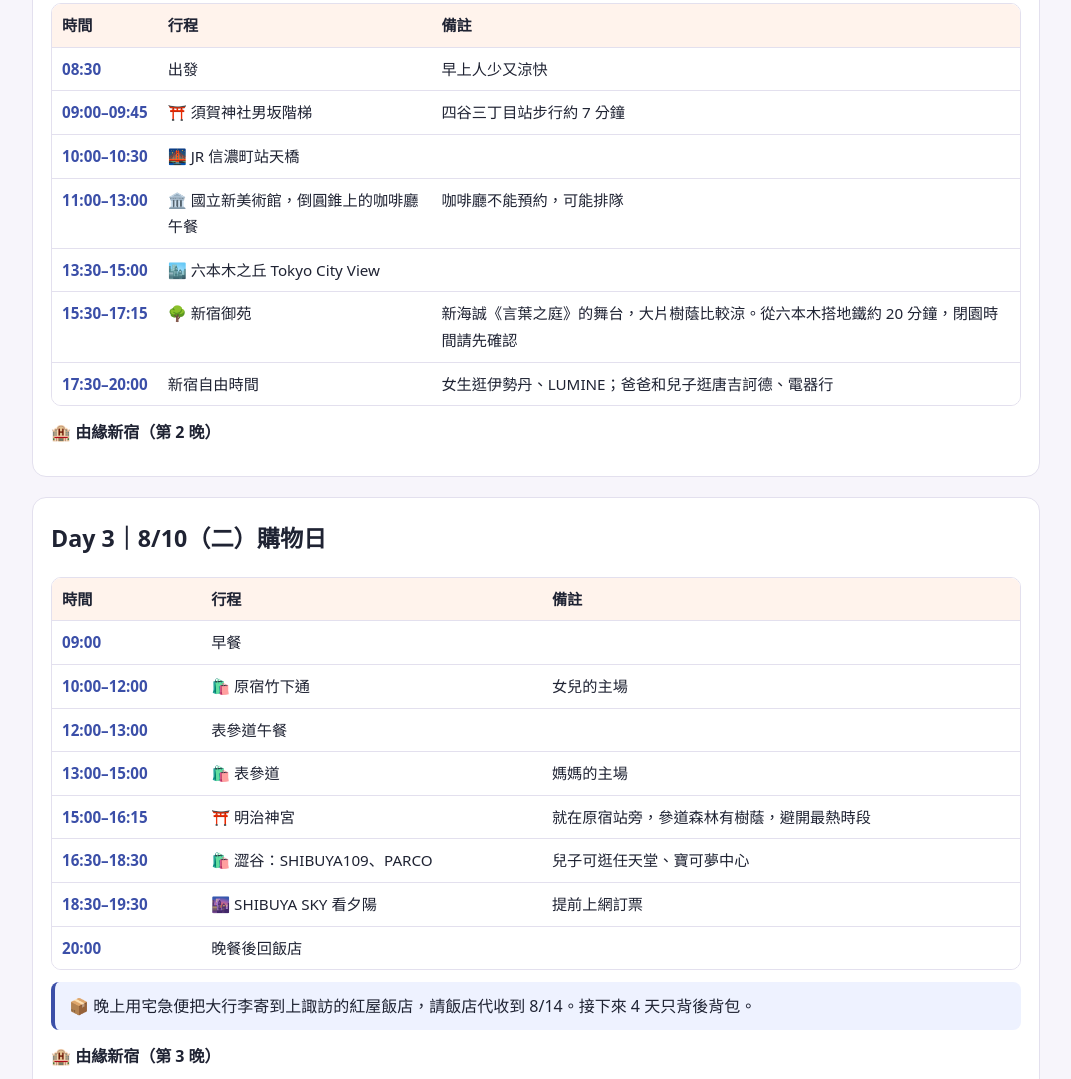
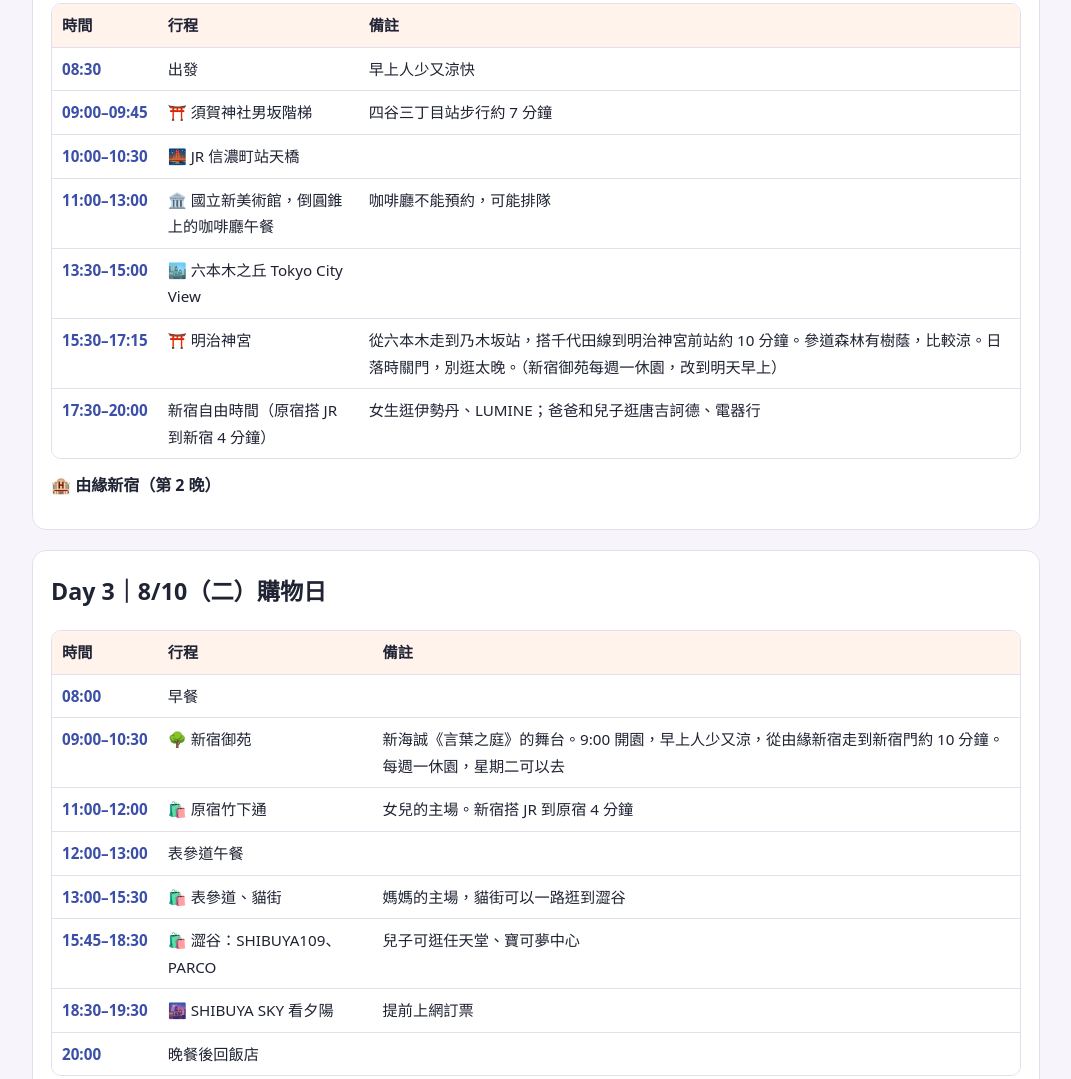
Before and after one commit to hmcheng1010/kiminonawa-trip, a plain HTML site: page itinerary.html in a window 1280 px wide. Shown: the part 995-2074 px from the top of the page, without its empty margins (104-1175 px from the left). Drawn offline with Linux system fonts and the light colour scheme.

Commit message:
Move Shinjuku Gyoen off its Monday closure; correct geyser note
Co-Authored-By: Claude Opus 5.5 <noreply@anthropic.com>

```diff
--- a/itinerary.html
+++ b/itinerary.html
@@ -41,8 +41,8 @@
       <tr><td class="time">10:00–10:30</td><td>🌉 JR 信濃町站天橋</td><td></td></tr>
       <tr><td class="time">11:00–13:00</td><td>🏛️ 國立新美術館，倒圓錐上的咖啡廳午餐</td><td>咖啡廳不能預約，可能排隊</td></tr>
       <tr><td class="time">13:30–15:00</td><td>🏙️ 六本木之丘 Tokyo City View</td><td></td></tr>
-      <tr><td class="time">15:30–17:15</td><td>🌳 新宿御苑</td><td>新海誠《言葉之庭》的舞台，大片樹蔭比較涼。從六本木搭地鐵約 20 分鐘，閉園時間請先確認</td></tr>
-      <tr><td class="time">17:30–20:00</td><td>新宿自由時間</td><td>女生逛伊勢丹、LUMINE；爸爸和兒子逛唐吉訶德、電器行</td></tr>
+      <tr><td class="time">15:30–17:15</td><td>⛩️ 明治神宮</td><td>從六本木走到乃木坂站，搭千代田線到明治神宮前站約 10 分鐘。參道森林有樹蔭，比較涼。日落時關門，別逛太晚。（新宿御苑每週一休園，改到明天早上）</td></tr>
+      <tr><td class="time">17:30–20:00</td><td>新宿自由時間（原宿搭 JR 到新宿 4 分鐘）</td><td>女生逛伊勢丹、LUMINE；爸爸和兒子逛唐吉訶德、電器行</td></tr>
     </table></div>
     <p class="stay">🏨 由緣新宿（第 2 晚）</p>
   </section>
@@ -51,12 +51,12 @@
     <h2>Day 3｜8/10（二）購物日</h2>
     <div class="table-wrap"><table>
       <tr><th>時間</th><th>行程</th><th>備註</th></tr>
-      <tr><td class="time">09:00</td><td>早餐</td><td></td></tr>
-      <tr><td class="time">10:00–12:00</td><td>🛍️ 原宿竹下通</td><td>女兒的主場</td></tr>
+      <tr><td class="time">08:00</td><td>早餐</td><td></td></tr>
+      <tr><td class="time">09:00–10:30</td><td>🌳 新宿御苑</td><td>新海誠《言葉之庭》的舞台。9:00 開園，早上人少又涼，從由緣新宿走到新宿門約 10 分鐘。每週一休園，星期二可以去</td></tr>
+      <tr><td class="time">11:00–12:00</td><td>🛍️ 原宿竹下通</td><td>女兒的主場。新宿搭 JR 到原宿 4 分鐘</td></tr>
       <tr><td class="time">12:00–13:00</td><td>表參道午餐</td><td></td></tr>
-      <tr><td class="time">13:00–15:00</td><td>🛍️ 表參道</td><td>媽媽的主場</td></tr>
-      <tr><td class="time">15:00–16:15</td><td>⛩️ 明治神宮</td><td>就在原宿站旁，參道森林有樹蔭，避開最熱時段</td></tr>
-      <tr><td class="time">16:30–18:30</td><td>🛍️ 澀谷：SHIBUYA109、PARCO</td><td>兒子可逛任天堂、寶可夢中心</td></tr>
+      <tr><td class="time">13:00–15:30</td><td>🛍️ 表參道、貓街</td><td>媽媽的主場，貓街可以一路逛到澀谷</td></tr>
+      <tr><td class="time">15:45–18:30</td><td>🛍️ 澀谷：SHIBUYA109、PARCO</td><td>兒子可逛任天堂、寶可夢中心</td></tr>
       <tr><td class="time">18:30–19:30</td><td>🌆 SHIBUYA SKY 看夕陽</td><td>提前上網訂票</td></tr>
       <tr><td class="time">20:00</td><td>晚餐後回飯店</td><td></td></tr>
     </table></div>
@@ -131,7 +131,7 @@
       <tr><td class="time">13:15–13:50</td><td>🚃 JR：松本 → 上諏訪</td><td></td></tr>
       <tr><td class="time">14:00</td><td>到紅屋飯店寄放背包，領取大行李</td><td></td></tr>
       <tr><td class="time">14:30–15:15</td><td>⛴️ 諏訪湖遊覽船</td><td>約 30 分鐘繞湖一圈，從湖面看諏訪湖。航班與票價請先確認</td></tr>
-      <tr><td class="time">15:30–16:15</td><td>💨 諏訪湖間歇泉中心</td><td>湖畔的間歇泉定時噴發，噴發時刻請看現場公告</td></tr>
+      <tr><td class="time">15:30–16:15</td><td>💨 諏訪湖間歇泉中心</td><td>間歇泉現在已經不會定時噴高，只會自然湧出，當作湖畔散步順路看看就好</td></tr>
       <tr><td class="time">16:15–17:15</td><td>🚶 諏訪湖畔散步、片倉館外觀</td><td>昭和初期的洋風建築，很好拍</td></tr>
       <tr><td class="time">17:30</td><td>🚕 搭計程車上立石公園</td><td>約 10 分鐘</td></tr>
       <tr><td class="time">17:45–19:15</td><td>🌇 立石公園黃昏之時</td><td>日落約 18:40，人比花火當天少很多</td></tr>
```
Also changed, not shown: costs.html (+1 -1 lines), index.html (+2 -2 lines).
